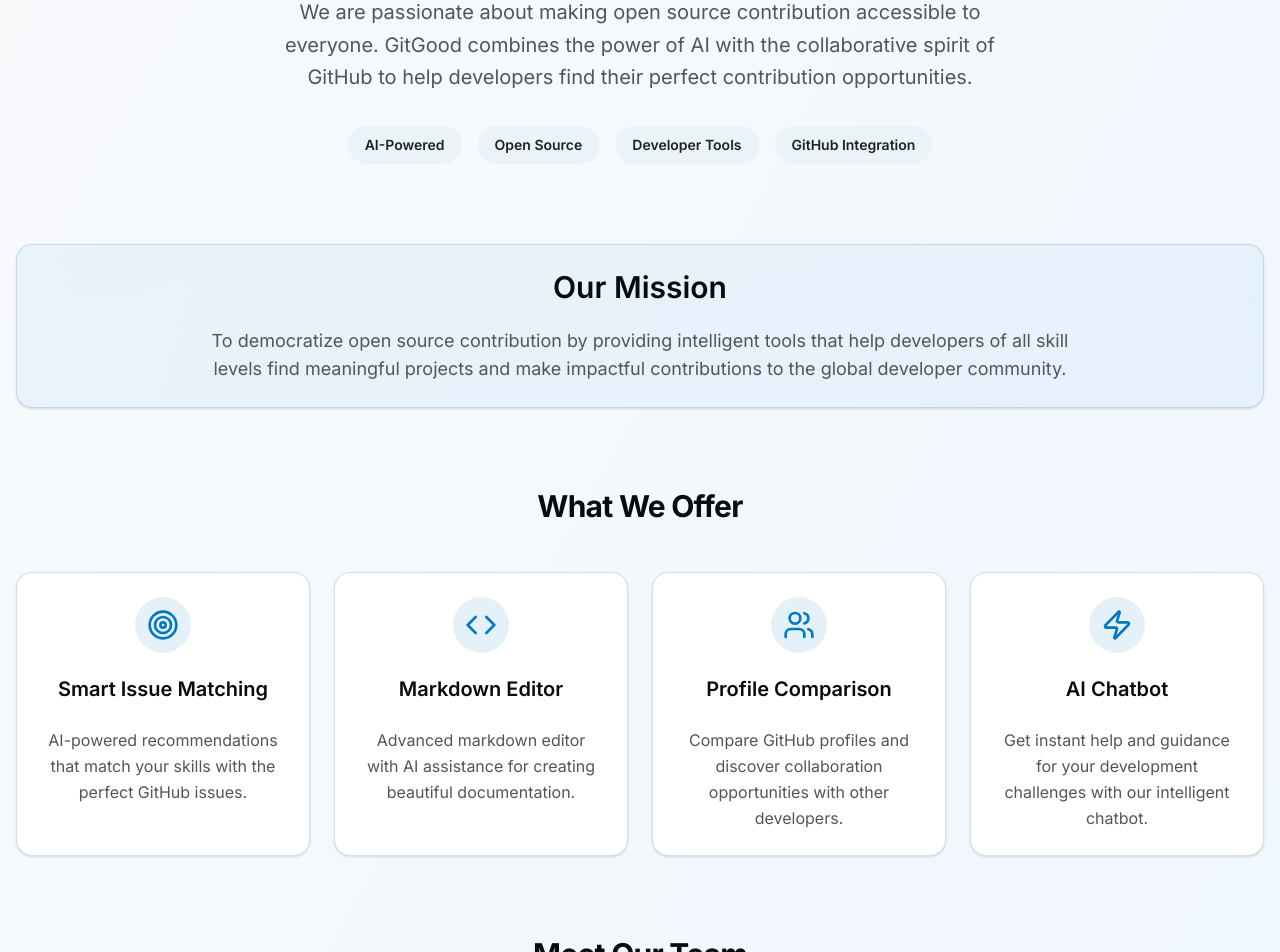
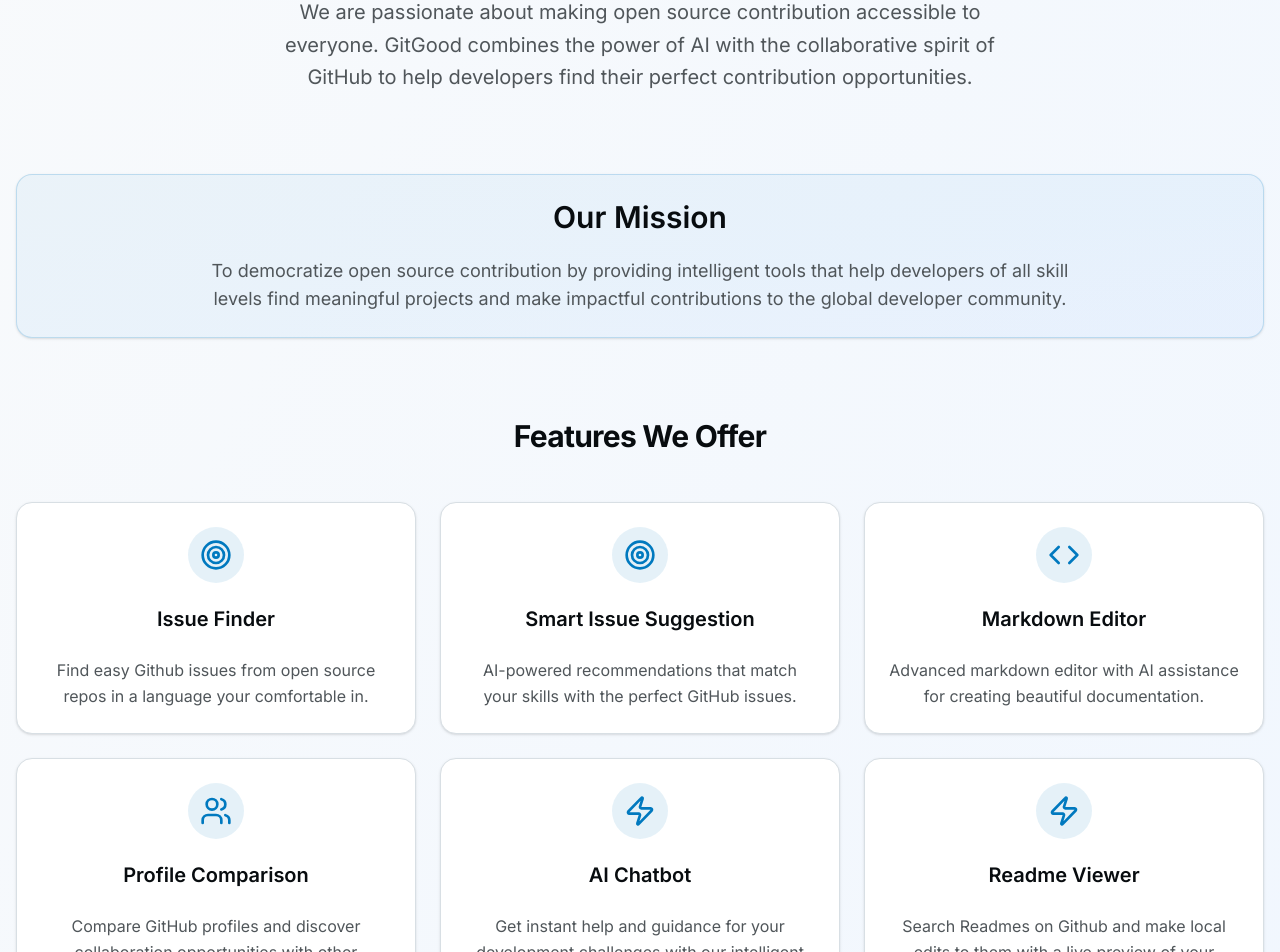
Before and after one commit to CMPT-276-SUMMER-2025/final-project-15-mountains, a Next.js app in the folder src/: page /about in a window 1280 px wide. Shown: the part 260-1212 px from the top of the page. Built offline with nearby package versions, Linux system fonts and the light colour scheme.

Commit message:
Add more info to readme

```diff
--- a/src/app/about/page.js
+++ b/src/app/about/page.js
@@ -41,7 +41,12 @@ export default function AboutPage() {
   const features = [
     {
       icon: <Target className="h-8 w-8" />,
-      title: "Smart Issue Matching",
+      title: "Issue Finder",
+      description: "Find easy Github issues from open source repos in a language your comfortable in."
+    },
+    {
+      icon: <Target className="h-8 w-8" />,
+      title: "Smart Issue Suggestion",
       description: "AI-powered recommendations that match your skills with the perfect GitHub issues."
     },
     {
@@ -58,6 +63,11 @@ export default function AboutPage() {
       icon: <Zap className="h-8 w-8" />,
       title: "AI Chatbot",
       description: "Get instant help and guidance for your development challenges with our intelligent chatbot."
+    },
+    {
+      icon: <Zap className="h-8 w-8" />,
+      title: "Readme Viewer",
+      description: "Search Readmes on Github and make local edits to them with a live preview of your changes."
     }
   ];
 
@@ -73,20 +83,6 @@ export default function AboutPage() {
           GitGood combines the power of AI with the collaborative spirit of GitHub to help
           developers find their perfect contribution opportunities.
         </p>
-        <div className="flex flex-wrap justify-center gap-4">
-          <Badge variant="secondary" className="text-sm px-4 py-2">
-            AI-Powered
-          </Badge>
-          <Badge variant="secondary" className="text-sm px-4 py-2">
-            Open Source
-          </Badge>
-          <Badge variant="secondary" className="text-sm px-4 py-2">
-            Developer Tools
-          </Badge>
-          <Badge variant="secondary" className="text-sm px-4 py-2">
-            GitHub Integration
-          </Badge>
-        </div>
       </div>
 
       {/* Mission Section */}
@@ -105,8 +101,8 @@ export default function AboutPage() {
 
       {/* Features Section */}
       <div className="max-w-7xl mx-auto mb-20">
-        <h2 className="text-3xl font-bold text-center mb-12">What We Offer</h2>
-        <div className="grid grid-cols-1 md:grid-cols-2 lg:grid-cols-4 gap-6">
+        <h2 className="text-3xl font-bold text-center mb-12">Features We Offer</h2>
+        <div className="grid grid-cols-1 md:grid-cols-2 lg:grid-cols-3 gap-6">
           {features.map((feature, index) => (
             <Card key={index} className="hover:shadow-lg transition-all duration-300 hover:-translate-y-1">
               <CardHeader className="text-center">
--- a/src/components/ui/navbar.js
+++ b/src/components/ui/navbar.js
@@ -23,13 +23,9 @@ export default function Nav() {
   };
 
   return (
-    <nav className="fixed top-0 left-0 right-0 z-50 bg-background/95 backdrop-blur-md border-b border-border ">
+    <nav className="fixed top-0 left-0 right-0 z-50 bg-background/95 backdrop-blur-md border-b border-border">
       <div className="max-w-7xl mx-auto px-4 sm:px-6 lg:px-8">
-
-
         <div className="flex items-center justify-between h-16">
-
-
           <div className="flex-shrink-0 flex flex-row">
             <Image
               src="/gitgood-logo_thomasbrigham.png"
@@ -216,7 +212,7 @@ export function ModeToggle() {
   return (
     <DropdownMenu>
       <DropdownMenuTrigger asChild>
-        <Button variant="ghost" size="sm" className=" transition-colors hover:cursor-pointer dark:hover:bg-gray-800">
+        <Button variant="ghost" size="sm" className="  hover:border-2 duration-200 transition-colors hover:cursor-pointer">
           <Sun className="h-[1.2rem] w-[1.2rem] scale-100 rotate-0 transition-all dark:scale-0 dark:-rotate-90" />
           <Moon className="absolute h-[1.2rem] w-[1.2rem] scale-0 rotate-90 transition-all dark:scale-100 dark:rotate-0" />
           <span className="sr-only">Toggle theme</span>
```
